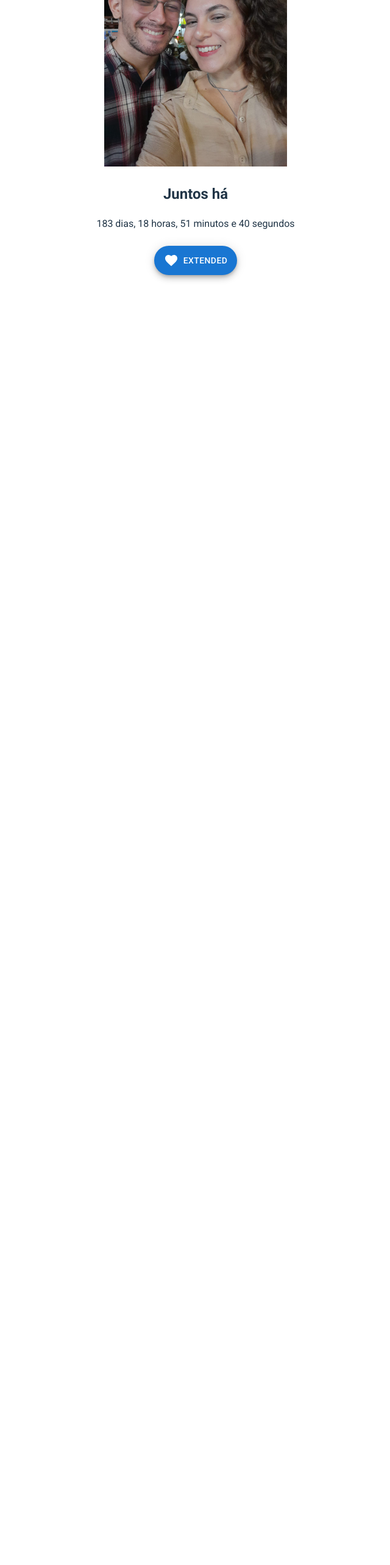
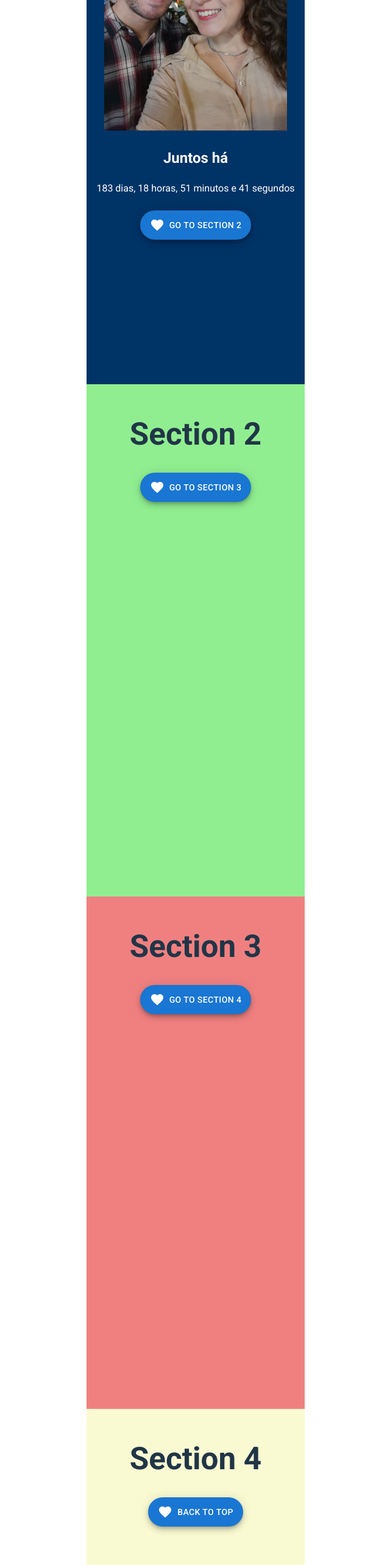
Before and after one commit to yngvarrr/love-page, a React (Vite) app: page / in a window 1280 px wide. Shown: the part 234-2800 px from the top of the page at 61% size, without its empty margins (319-959 px from the left). Before the commit the page ends 800 px from the top, so only its background shows below. Built offline with nearby package versions, Linux system fonts and the light colour scheme.

Commit message:
criando as seções

```diff
--- a/src/App.jsx
+++ b/src/App.jsx
@@ -1,3 +1,4 @@
+import React, { useRef } from "react";
 import Box from "@mui/material/Box";
 import Fab from "@mui/material/Fab";
 import pic from "./assets/pic.jpeg";
@@ -6,21 +7,67 @@ import Timer from "./components/Timer/Timer";
 import "./App.css";
 
 function App() {
-  const startDate = '2024-02-16T00:00:00';
+  const startDate = "2024-02-16T00:00:00";
+
+  // Referências para as seções
+  const section2Ref = useRef(null);
+  const section3Ref = useRef(null);
+  const section4Ref = useRef(null);
+
+  const scrollToSection2 = () => {
+    section2Ref.current.scrollIntoView({ behavior: "smooth" });
+  };
+
+  const scrollToSection3 = () => {
+    section3Ref.current.scrollIntoView({ behavior: "smooth" });
+  };
+
+  const scrollToSection4 = () => {
+    section4Ref.current.scrollIntoView({ behavior: "smooth" });
+  };
 
   return (
     <>
       <div>
-        <Box>
-        <img src={pic} alt="" className="foto"/>
-        <Timer startDate={startDate} />
+        {/* Primeira Seção com cor de fundo mais escura */}
+        <Box sx={{ height: "100vh", background: "#003366", p: 2, color: "white" }}>
+          <img src={pic} alt="" className="foto" />
+          <Timer startDate={startDate} />
+          <Box sx={{ "& > :not(style)": { m: 1 } }}>
+            <Fab variant="extended" color="primary" onClick={scrollToSection2}>
+              <FavoriteIcon sx={{ mr: 1 }} />
+              Go to Section 2
+            </Fab>
+          </Box>
         </Box>
-        <Box sx={{ "& > :not(style)": { m: 1 } }}>
-          <Fab variant="extended" color="primary">
+
+        {/* Segunda Seção */}
+        <div ref={section2Ref} style={{ height: "100vh", background: "lightgreen", padding: "20px" }}>
+          <h1>Section 2</h1>
+          <Fab variant="extended" color="primary" onClick={scrollToSection3}>
             <FavoriteIcon sx={{ mr: 1 }} />
-            Extended
+            Go to Section 3
           </Fab>
-        </Box>
+        </div>
+
+        {/* Terceira Seção */}
+        <div ref={section3Ref} style={{ height: "100vh", background: "lightcoral", padding: "20px" }}>
+          <h1>Section 3</h1>
+          <Fab variant="extended" color="primary" onClick={scrollToSection4}>
+            <FavoriteIcon sx={{ mr: 1 }} />
+            Go to Section 4
+          </Fab>
+        </div>
+
+        {/* Quarta Seção */}
+        <div ref={section4Ref} style={{ height: "100vh", background: "lightgoldenrodyellow", padding: "20px" }}>
+          <h1>Section 4</h1>
+          {/* Opcional: botão para rolar de volta ao topo */}
+          <Fab variant="extended" color="primary" onClick={() => window.scrollTo({ top: 0, behavior: "smooth" })}>
+            <FavoriteIcon sx={{ mr: 1 }} />
+            Back to Top
+          </Fab>
+        </div>
       </div>
     </>
   );
```
